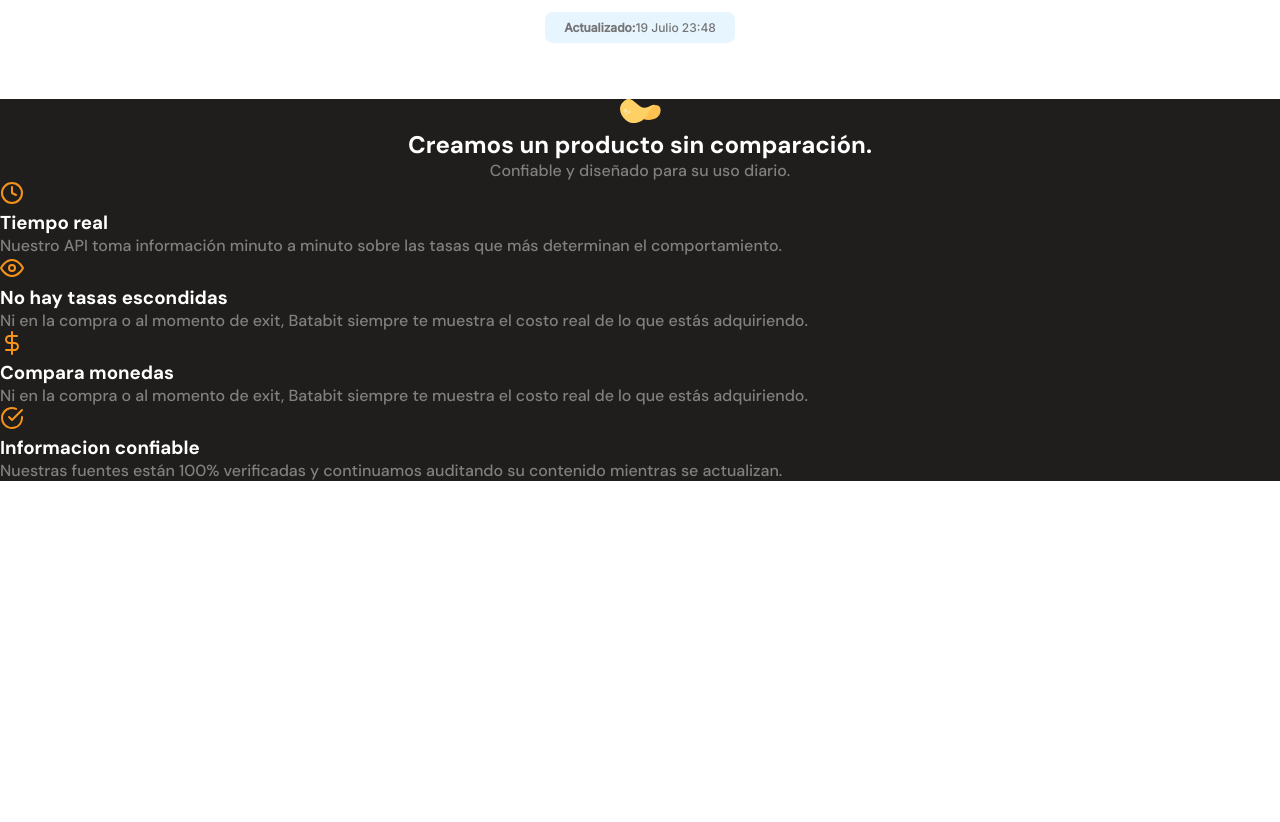
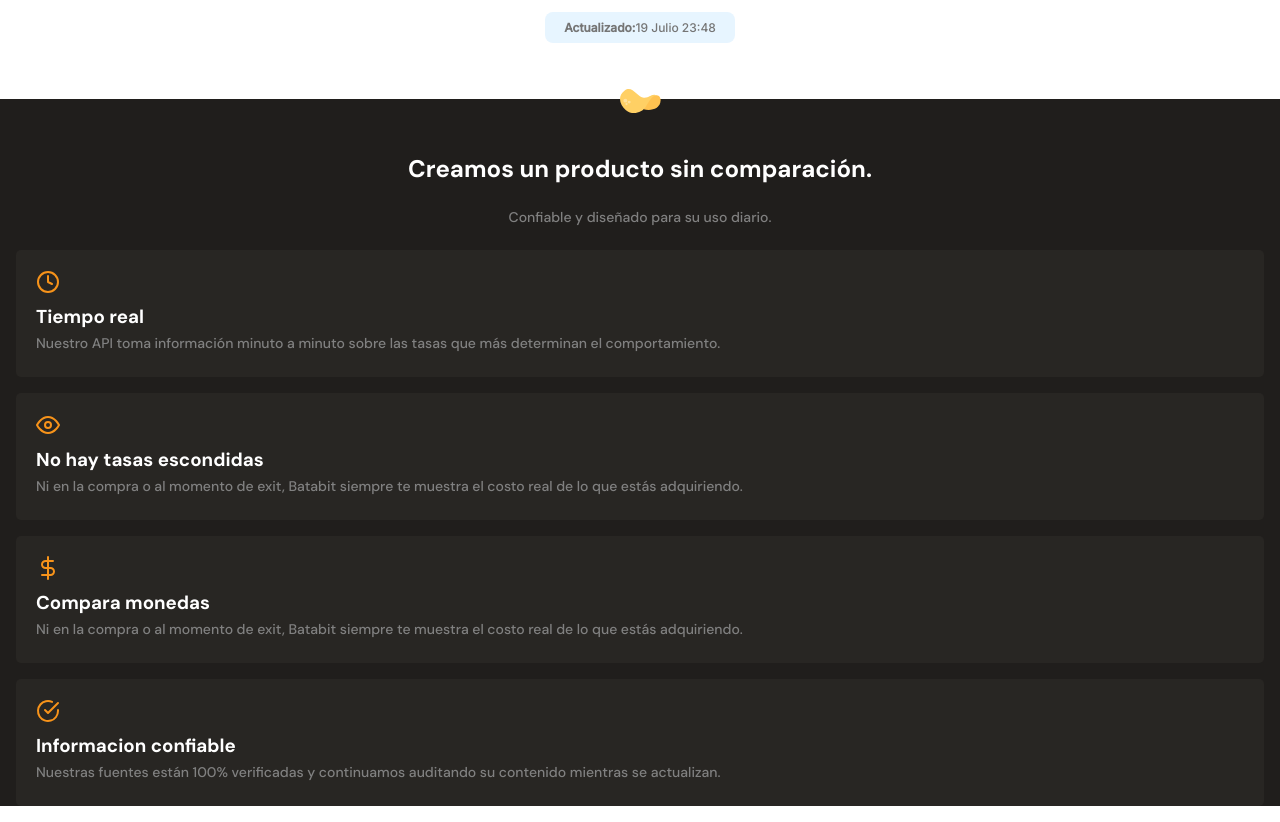
Before and after one commit to JorgeRodz/batabit-MobileFirst, a website built with Parcel: page project/index.html in a window 1280 px wide. Shown: the part 1483-2305 px from the top of the page. Before the commit the page ends 1964 px from the top, so only its background shows below. Built offline with nearby package versions, Linux system fonts and the light colour scheme.

Commit message:
Seccion product detail terminada

```diff
--- a/project/styles.css
+++ b/project/styles.css
@@ -238,8 +238,24 @@ header {
 .product-detail p {
   color: var(--light-gray1);
   font-weight: 500;
+  font-size: 1.4rem;
 }
-
 .product-detail__header {
   text-align: center;
 }
+.product-detail__header img {
+  position: relative;
+  top: -1rem;
+}
+.product-detail__header > * {
+  margin: 2.4rem 0;
+}
+.product-detail__card {
+  background-color: var(--warm-dark1);
+  margin: 1.6rem;
+  padding: 2rem 2rem;
+  border-radius: .5rem;
+}
+.product-detail__card > * {
+  margin: .5rem 0;
+}
```
